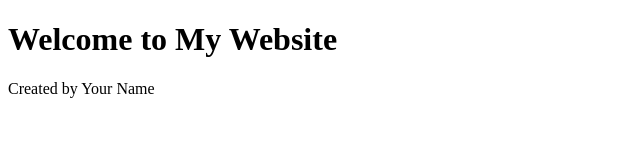
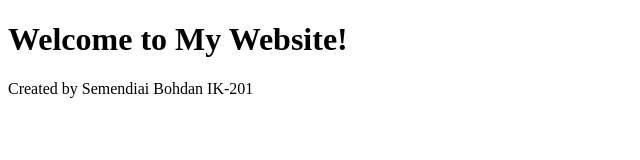
Before and after one commit to B-Semenday/Lab_5, a plain HTML site: page index.html in a window 1280 px wide. Shown: the whole page, without its empty margins (0-640 px from the left). Drawn offline with Linux system fonts and the light colour scheme.

Commit message:
Update index.html

```diff
--- a/index.html
+++ b/index.html
@@ -6,7 +6,7 @@
     <title>My Website</title>
 </head>
 <body>
-    <h1>Welcome to My Website</h1>
-    <footer>Created by Your Name</footer>
+    <h1>Welcome to My Website!</h1>
+    <footer>Created by Semendiai Bohdan IK-201</footer>
 </body>
 </html>
```
